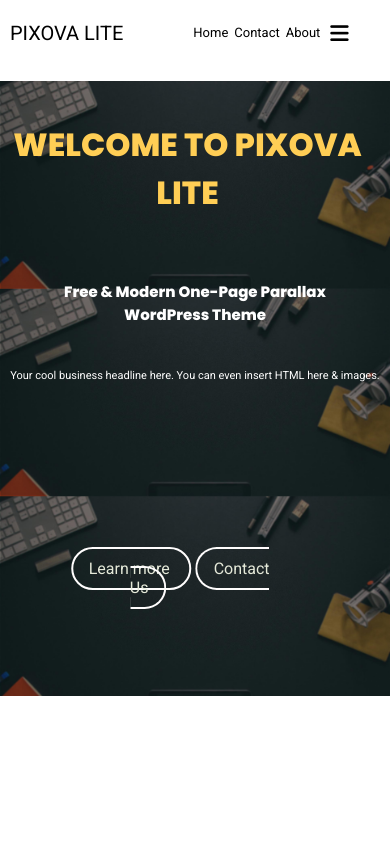
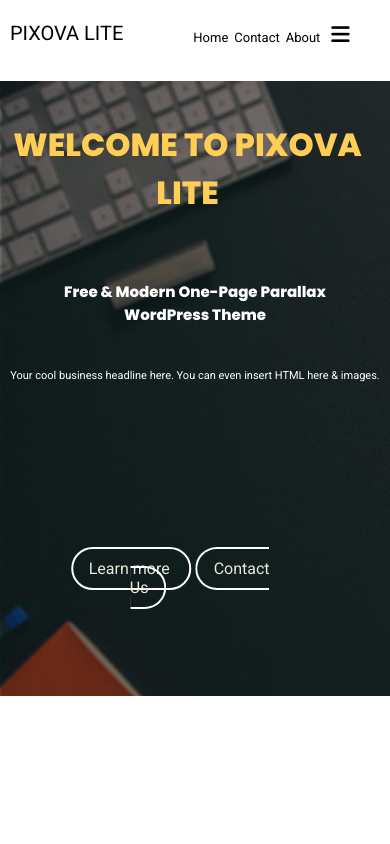
Before and after one commit to himanshu1161/PIXOVA-LITE-TEMPLATE.github.io, a plain HTML site: page index.html in a window 390 px wide. Shown: the top 844 px of the page. Drawn offline with Linux system fonts and the light colour scheme.

Commit message:
change in style.css and res.css

```diff
--- a/res.css
+++ b/res.css
@@ -1,4 +1,10 @@
 @media screen and (max-width:428px){
+    .container{
+        background-repeat: repeat-x;
+        height: 100%;
+        width: 100%;
+        background-size: 300%;
+    }
     nav ul{
         margin-top: 7px;
         margin-left: 13px;
--- a/style2.css
+++ b/style2.css
@@ -27,9 +27,9 @@ nav ul{
     /* display: flex; */
     list-style: none;
     display: inline-flex;
-    margin-left: 601px;
+    margin-left: 785px;
     font-family:'Roboto', sans-serif;
-
+    padding-top: 5px;
 }
 li{
     padding-right: 15px
@@ -79,6 +79,7 @@ margin-left: 30px;
 .container{
     background-image: url("2.jpg");
     background-size: 100%;
+    background-repeat: repeat-x;
 }
 .p1{
     text-align: center;
@@ -152,3 +153,7 @@ height: 50px;
 padding-top: 30px;
 font-family: 'Roboto', sans-serif;
 }
+
+.icon{
+padding: 1px;
+}
```
Also changed, not shown: animated/index.html (added, +13 -0 lines).
